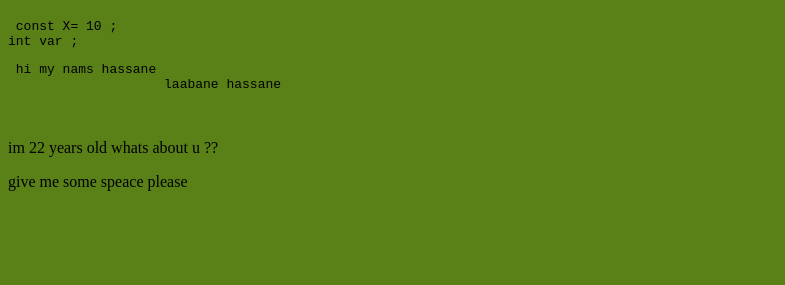
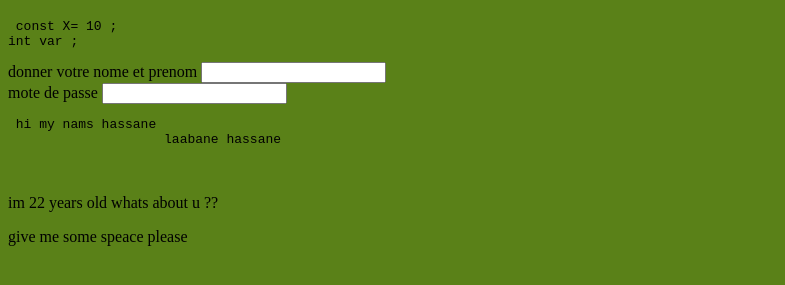
Before and after one commit to Hassane31/DEV_web1, a plain HTML site: page index.html in a window 1280 px wide. Shown: the part 61-346 px from the top of the page, without its empty margins (0-785 px from the left). Drawn offline with Linux system fonts and the light colour scheme.

Commit message:
Update index.html

```diff
--- a/index.html
+++ b/index.html
@@ -30,6 +30,11 @@
  const X= 10 ;
 int var ;
 </pre> </code>
+donner votre nome et prenom
+<input type="text" name="" id="">
+<br>
+mote de passe
+<input type="password" name="" id="">
 <pre> hi my nams hassane
                     laabane hassane </pre>
 <br>
```
